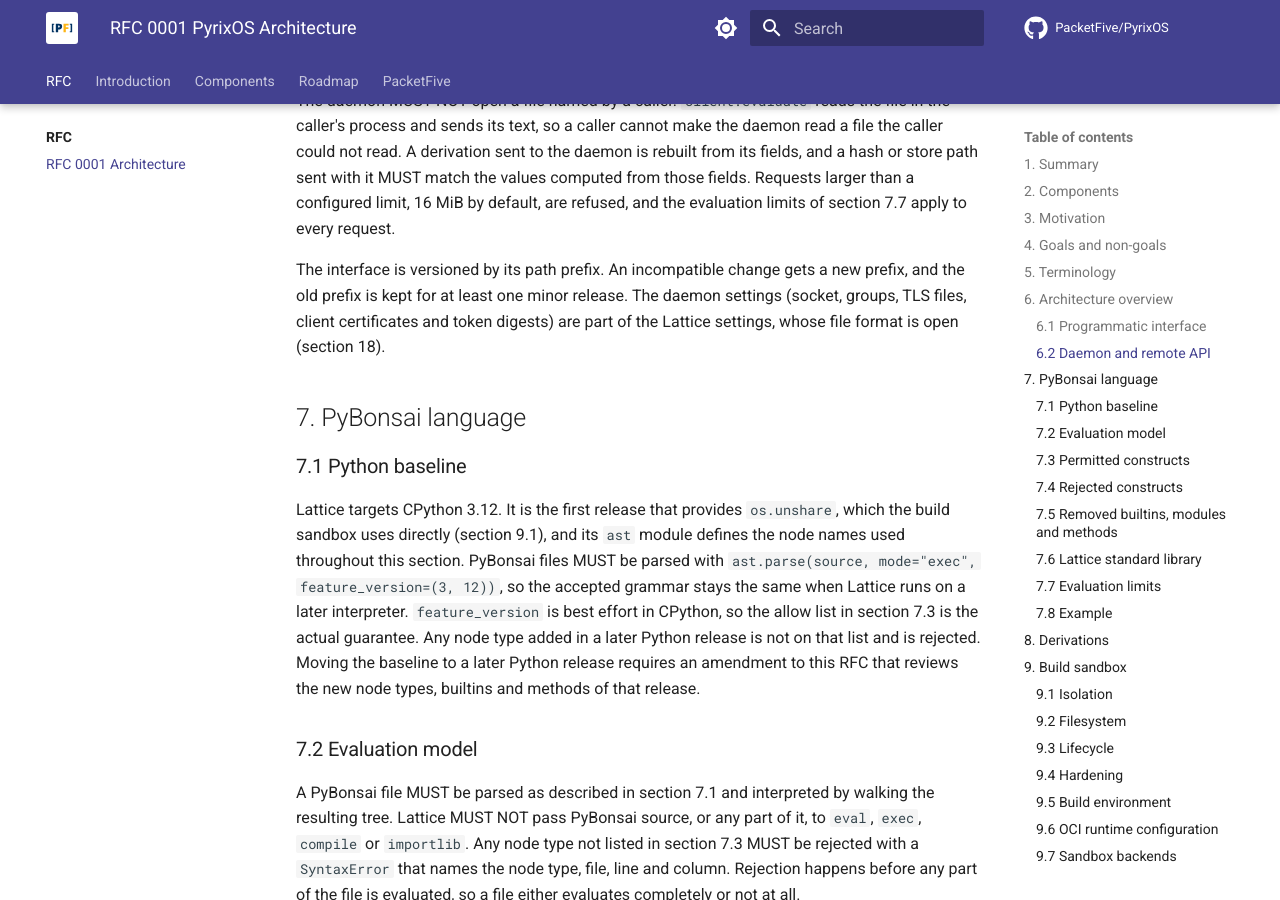
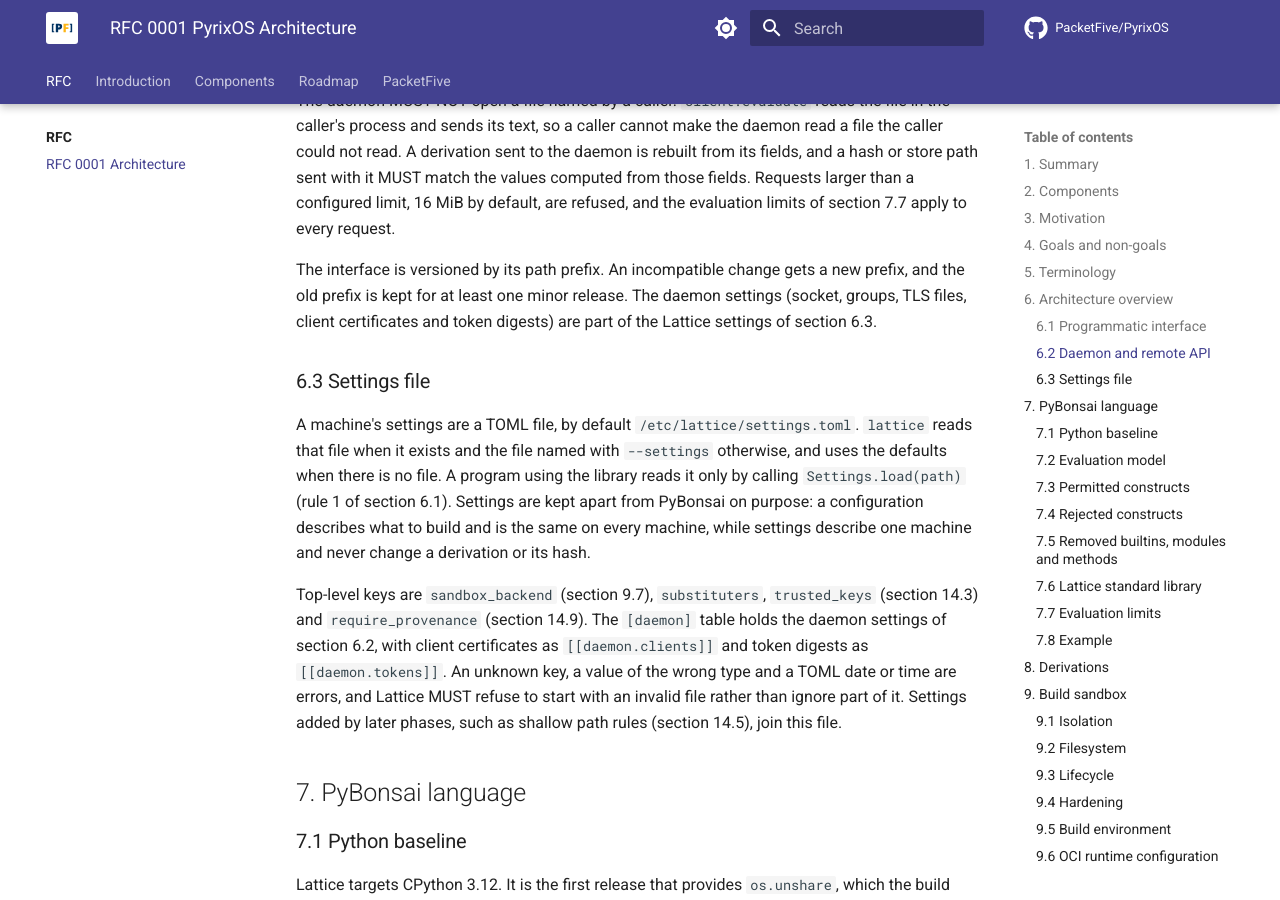
Before and after one commit to PacketFive/PyrixOS, an MkDocs documentation site: the page built from docs/rfc/0001-pyrixos-architecture.md, in a window 1280 px wide and 900 px high, scrolled down 10184 px. Built offline with MkDocs 1.6.1 and Material for MkDocs 9.7.7, drawn with Linux system fonts in a browser that asks for light colours; comment, search, counter and statistics services are not loaded; some of the changed text lies outside the part shown.

Commit message:
Document the settings file and finish Lattice Phase 1
Signed-off-by: Weqaar Janjua <weqaar.janjua@gmail.com>

```diff
--- a/docs/components/lattice.md
+++ b/docs/components/lattice.md
@@ -52,7 +52,7 @@ The standard library is the only way a description reaches anything outside itse
 | Function | Purpose |
 | --- | --- |
 | `derivation` | Creates a derivation from a name, builder, arguments, environment and outputs. |
-| `fetch_url` | Declares a source by URL and expected SHA-256. The download happens at build time, outside the sandbox, and fails if the hash does not match. |
+| `fetch_url` | Declares a source by `https` or `http` URL and expected SHA-256. The download happens at build time, outside the sandbox, and fails if the hash does not match. |
 | `len`, `range`, `sorted`, `min`, `max`, `str`, `int` | Pure helpers for working with immutable values. |
 
 New functions are added only through an RFC.
@@ -89,7 +89,7 @@ remote = Client("https://builder.example:7420", ca_file="ca.pem",
 | Unix socket `/run/lattice/daemon.sock` | Kernel peer credentials | Admin for root, the daemon user and `lattice-admins`; user for `lattice-users` |
 | TLS 1.3 on a configured port | Client certificate or bearer token | As granted in the daemon settings |
 
-Tools in other languages use the same interface directly, as JSON-RPC 2.0 at `POST /v1/rpc` or as REST at `POST /v1/<method>`, with the same JSON data models. Users may evaluate, build, check and switch their own `per-user/<name>` profiles, and admins may also collect garbage, push to caches and switch any profile. The daemon never opens a file named by a caller and always builds with its own settings. RFC 0001 sections 6.1 and 6.2 define the library, the daemon and the remote API.
+Tools in other languages use the same interface directly, as JSON-RPC 2.0 at `POST /v1/rpc` or as REST at `POST /v1/<method>`, with the same JSON data models. Users may evaluate, build, check and switch their own `per-user/<name>` profiles, and admins may also collect garbage, push to caches and switch any profile. The daemon never opens a file named by a caller and always builds with its own settings. RFC 0001 sections 6.1 to 6.3 define the library, the daemon, the remote API and the settings file.
 
 ## Measurement
 
--- a/docs/rfc/0001-pyrixos-architecture.md
+++ b/docs/rfc/0001-pyrixos-architecture.md
@@ -234,7 +234,13 @@ A JSON-RPC client that sends `Accept: application/x-ndjson` receives progress ev
 
 The daemon MUST NOT open a file named by a caller. `Client.evaluate` reads the file in the caller's process and sends its text, so a caller cannot make the daemon read a file the caller could not read. A derivation sent to the daemon is rebuilt from its fields, and a hash or store path sent with it MUST match the values computed from those fields. Requests larger than a configured limit, 16 MiB by default, are refused, and the evaluation limits of section 7.7 apply to every request.
 
-The interface is versioned by its path prefix. An incompatible change gets a new prefix, and the old prefix is kept for at least one minor release. The daemon settings (socket, groups, TLS files, client certificates and token digests) are part of the Lattice settings, whose file format is open (section 18).
+The interface is versioned by its path prefix. An incompatible change gets a new prefix, and the old prefix is kept for at least one minor release. The daemon settings (socket, groups, TLS files, client certificates and token digests) are part of the Lattice settings of section 6.3.
+
+### 6.3 Settings file
+
+A machine's settings are a TOML file, by default `/etc/lattice/settings.toml`. `lattice` reads that file when it exists and the file named with `--settings` otherwise, and uses the defaults when there is no file. A program using the library reads it only by calling `Settings.load(path)` (rule 1 of section 6.1). Settings are kept apart from PyBonsai on purpose: a configuration describes what to build and is the same on every machine, while settings describe one machine and never change a derivation or its hash.
+
+Top-level keys are `sandbox_backend` (section 9.7), `substituters`, `trusted_keys` (section 14.3) and `require_provenance` (section 14.9). The `[daemon]` table holds the daemon settings of section 6.2, with client certificates as `[[daemon.clients]]` and token digests as `[[daemon.tokens]]`. An unknown key, a value of the wrong type and a TOML date or time are errors, and Lattice MUST refuse to start with an invalid file rather than ignore part of it. Settings added by later phases, such as shallow path rules (section 14.5), join this file.
 
 ## 7. PyBonsai language
 
@@ -314,7 +320,7 @@ The standard library is the only way a PyBonsai file reaches anything outside it
 | Function | Returns | Behaviour |
 | --- | --- | --- |
 | `derivation(name, builder, args, env, outputs)` | Derivation | Constructs a derivation as defined in section 8. |
-| `fetch_url(url, sha256)` | Derivation | Declares a fixed-output source. No network access happens during evaluation. The download happens at realisation time, outside the build sandbox, and the result MUST match `sha256` or realisation fails. |
+| `fetch_url(url, sha256)` | Derivation | Declares a fixed-output source named after the last segment of the URL path. No network access happens during evaluation. The download happens at realisation time, outside the build sandbox, and the result MUST match `sha256`, given as 64 lowercase hex characters, or realisation fails. The URL MUST use `https` or `http` and name a host. Other schemes, such as `file`, are rejected, because the download is not sandboxed and could otherwise read the build host. |
 | `stack(slot, name, contents, kernel_modules)` | Derivation | Combines packages into one stack that can be assigned to the named slot (section 13.2). |
 | `profile(name, packages, stacks)` | Derivation | Builds the environment for one profile generation. `stacks` maps each slot name to one stack (section 13.1). |
 | `len`, `range`, `sorted`, `min`, `max`, `sum`, `any`, `all`, `abs`, `str`, `int`, `bool` | Value | Pure helpers with the usual Python meaning, restricted to immutable values. `range` MUST be called with finite integer bounds. |
@@ -742,9 +748,6 @@ System configuration
 Per-job slots
 :   Whether a job may select its own stack in a private mount namespace instead of using the system-wide slot, as long as the kernel modules it needs are the ones loaded.
 
-Settings format
-:   Where a machine's caches, trusted keys and shallow path rules are declared, and whether they are PyBonsai or a separate settings file.
-
 Shallow paths without FUSE
 :   Whether a container that can neither use `/dev/fuse` nor bind mount `/cvmfs` from the host should fall back to full copies automatically.
 
```
Also changed, not shown: README.md (+2 -2 lines).
